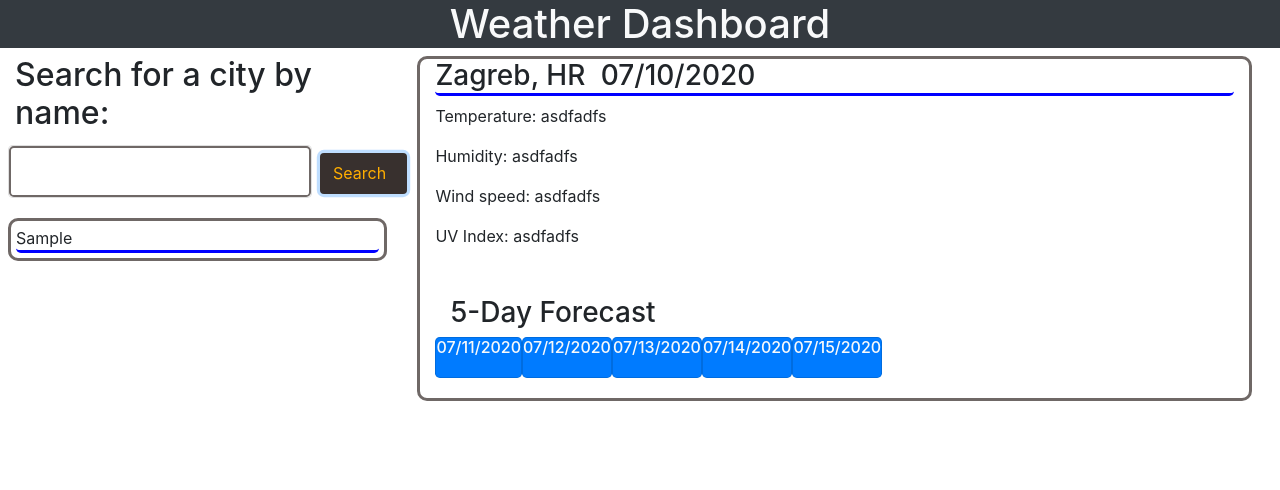
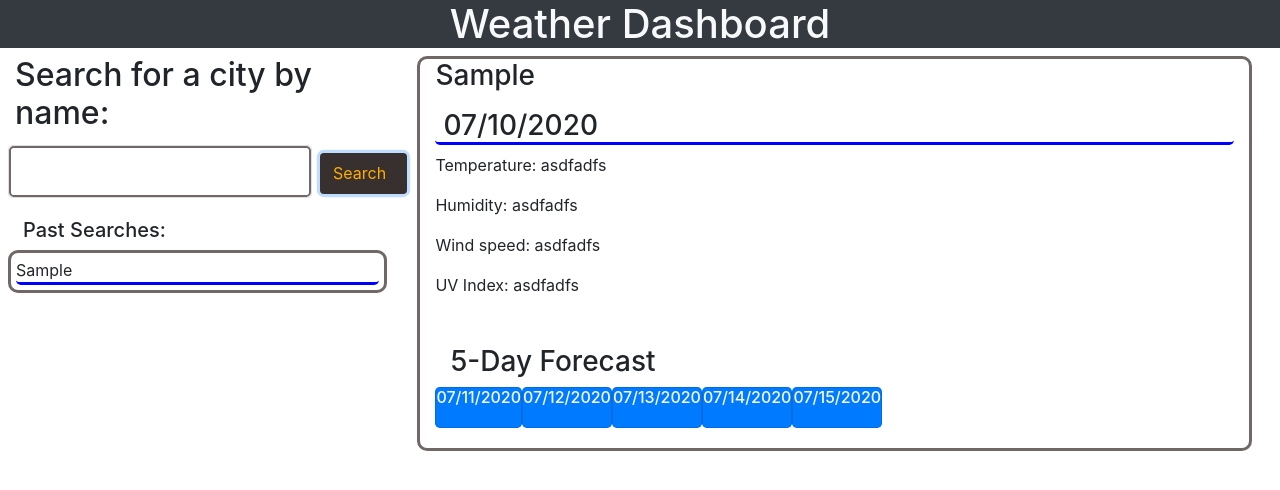
Before and after one commit to Dj-Viking/weather-dashboard, a plain HTML site: page index.html in a window 1280 px wide. Both pictures are taken after typing "Sample" into the empty fields and a click on the button "Search". Drawn offline with nearby package versions, Linux system fonts and the light colour scheme; no server answers; a web font is replaced by a local one.

Commit message:
getting started on pulling the city data from the api

```diff
--- a/assets/js/logic.js
+++ b/assets/js/logic.js
@@ -25,12 +25,14 @@ const citylistEl = document.querySelector("#city-list");
 //select element for the 5 day forecast dates
 const forecastRowEl = document.querySelector("#forecast-row");
 
+var apiUrl = "https://api.openweathermap.org/data/2.5/weather?APPID=40f2f21382e4c53e0bf3d5733b6759dc&q=";
+
 
 //moment variables and objects
-var nowDate = moment().format('MM/DD/YYYY');
 function updateCurrentDate(){
-    let currentDateEl = document.querySelector("#current-date")
-    currentDateEl.innerText = nowDate;
+    var nowDate = moment().format('MM/DD/YYYY');
+    const currentDateEl = document.querySelector("#current-date");
+    currentDateEl.textContent = nowDate;
 }
 //display current time in that city??
 //for now will have time function here, maybe try to get local time of city?
@@ -50,7 +52,7 @@ function updateCurrentDate(){
 
 //display the dates 1-5 days from current date
 
-function getFiveDayForcastDates(){
+function getFiveDayForecastDates(){
     forecastRowEl.classList.remove("hide-before-append")
     for (i = 1; i < 6; i++){
         var startdate = moment().format("MM/DD/YYYY");
@@ -67,6 +69,18 @@ function getFiveDayForcastDates(){
     }
 }
 
+function cityApiCall(searchedCity){
+    fetch(
+        apiUrl + searchedCity
+    )
+    .then(function(response){
+        console.log(response);
+        return response.json();
+    })
+    .then(function(response){
+        console.log(response);
+    })
+}
 
 //search city button function
 //need to add in the api fetches here, some changes will be made to this later to append info
@@ -78,30 +92,34 @@ function displaySearchedCity(){
     //check button was clicked
     console.log("search button was clicked")
 
+    let cityHeader = document.querySelector("#city-header");
     //remove the hide class before we append
     citylistEl.classList.remove("hide-before-append");
+    cityHeader.classList.remove("hide-before-append");
 
     //get the value of the text field to place into the city span element
     let cityName = document.querySelector("#city-name").value;
 
     //create element containing city name
-    let cityEl = document.createElement("span");
+    let citySearchEl = document.createElement("span");
 
     //set class list for city name container
-    cityEl.classList = "slight-margin-allaround width-100 border-bottom-user"
+    citySearchEl.classList = "slight-margin-allaround width-100 border-bottom-user"
 
     //check we are getting it in the console
     console.log("here is the city name")
     console.log(cityName);
 
-    //put the city name inside the cityEl span element
-    cityEl.innerText = cityName;
+    //put the city name inside the cityEl span element and the city-name-header element
+    updateCurrentDate();
+    cityHeader.innerText = cityName;
+    citySearchEl.innerText = cityName;
 
     //prepend the cityEl into the citylistEl
-    citylistEl.prepend(cityEl);
+    citylistEl.prepend(citySearchEl);
     clearInputField();
-    updateCurrentDate();
-    getFiveDayForcastDates();
+    getFiveDayForecastDates();
+    cityApiCall(cityName);
     //updateTime.classList.remove("hide-before-append");
 
 }
--- a/index.html
+++ b/index.html
@@ -51,6 +51,9 @@
                     </div>
                     <!-- city name section start-->
                     <section class="ml-2">
+                        <h5>
+                            Past Searches:
+                        </h5>
                         <!-- elements here are dynamically generated with the <a> tag that will create elements in the container to the right that contains the weather for the week in that city -->
                         <!-- info will be updated and appended each time the <a> is clicked the old material will clear and make room for the new stuff after clicking the <a> -->
                         <div class="row border-standard width-100 mr-none hide-before-append" id="city-list">
@@ -71,7 +74,7 @@
                 <!-- within this row start city info -->
                 <div class="col-8 border-standard">
                     <h3 class="border-bottom-user" id="city-name-header">
-                        Zagreb, HR
+                        <p id="city-header" class="hide-before-append"></p>
                         <span id="current-date" class="ml-2"></span><span id="current-time" class="ml-2 hide-before-append"></span>
                     </h3>
                     <p>
@@ -134,6 +137,6 @@
         <!-- search city section end -->
         <!-- loading moment.js before the assets js -->
         <script src="https://cdnjs.cloudflare.com/ajax/libs/moment.js/2.24.0/moment.min.js"></script>
-        <script src="assets/js/logic.js"></script>
+        <script src="./assets/js/logic.js"></script>
     </body>
 </html>
```
